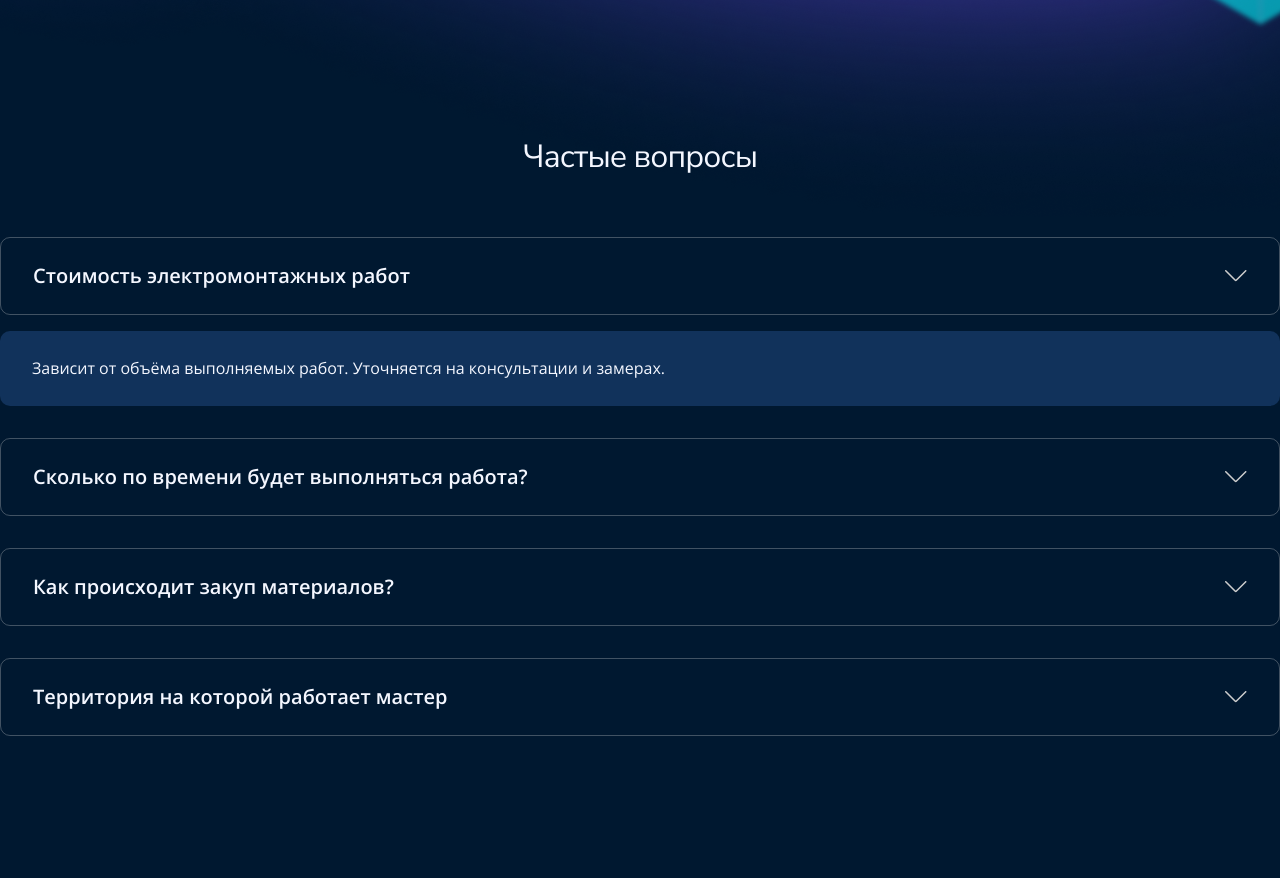
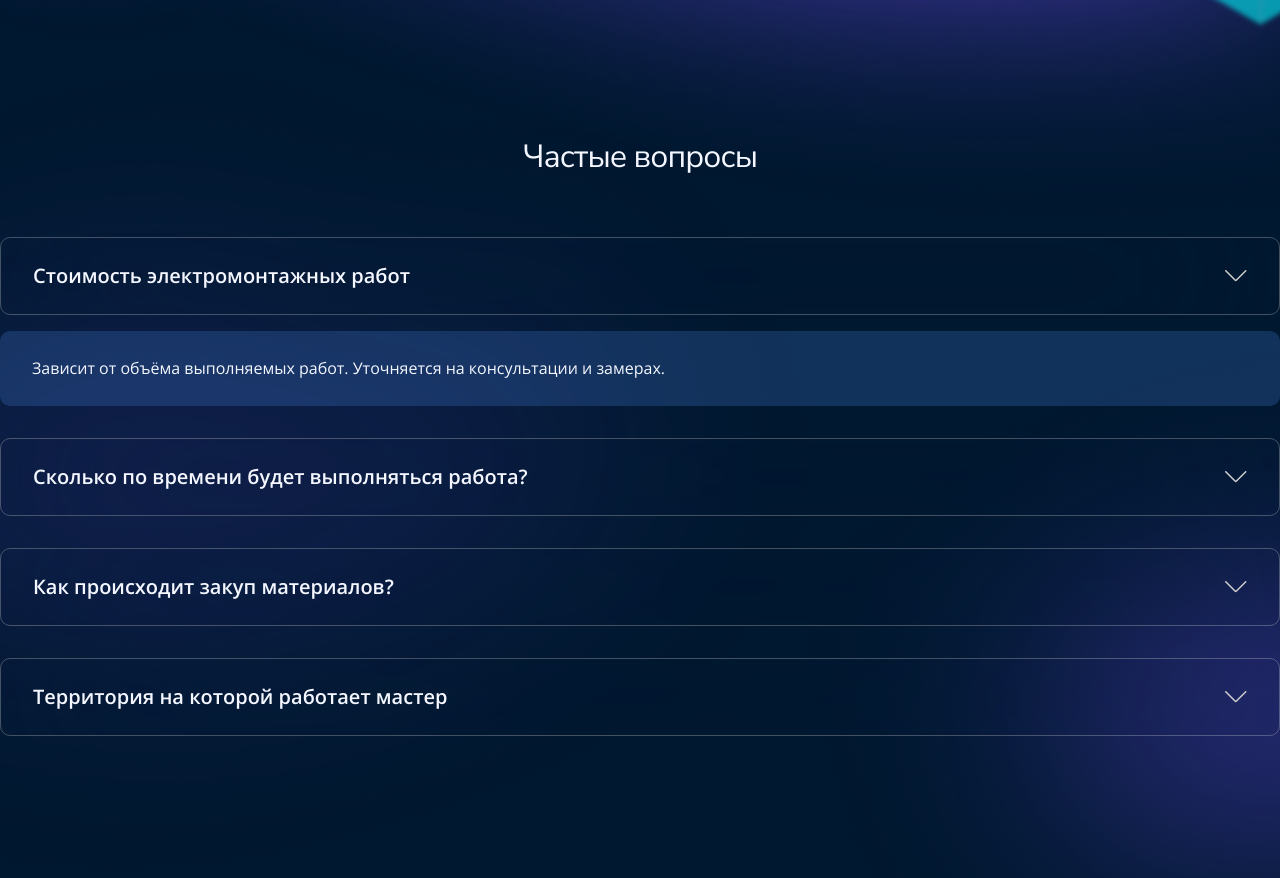
Before and after one commit to sominiac/energy22-new, a React (Vite) app: page / in a window 1280 px wide. Shown: the part 6580-7458 px from the top of the page. Built offline with nearby package versions, Linux system fonts and the light colour scheme.

Commit message:
fix(FAQ): changed background

```diff
--- a/src/pages/FAQ/components/QuestionItem/styles/questionItem.module.scss
+++ b/src/pages/FAQ/components/QuestionItem/styles/questionItem.module.scss
@@ -6,6 +6,7 @@
     justify-content: space-between;
     align-items: center;
     border: 0.6px solid colors.$GRAY_BORDER;
+    backdrop-filter: blur(100px);
     border-radius: 10px;
     padding: 32px;
     cursor: pointer;
@@ -19,7 +20,7 @@
 
   &__description {
     display: flex;
-    background-color: colors.$GRAY_BLUE_TEXT;
+    background-color: rgba(77, 143, 240, .22);
     border-radius: 10px;
     margin-top: 16px;
     padding: 32px;
--- a/src/pages/FAQ/styles/faq.module.scss
+++ b/src/pages/FAQ/styles/faq.module.scss
@@ -1,5 +1,14 @@
 .faq {
   margin-top: 144px;
+  position: relative;
+
+  &:after {
+    content: url("@/assets/images/faq-bg.png");
+    position: absolute;
+    top: -100px;
+    left: -280px;
+    z-index: -1;
+  }
 
   &__inner {
     display: flex;
```
Also changed, not shown: src/assets/images/faq-bg.png (added).
